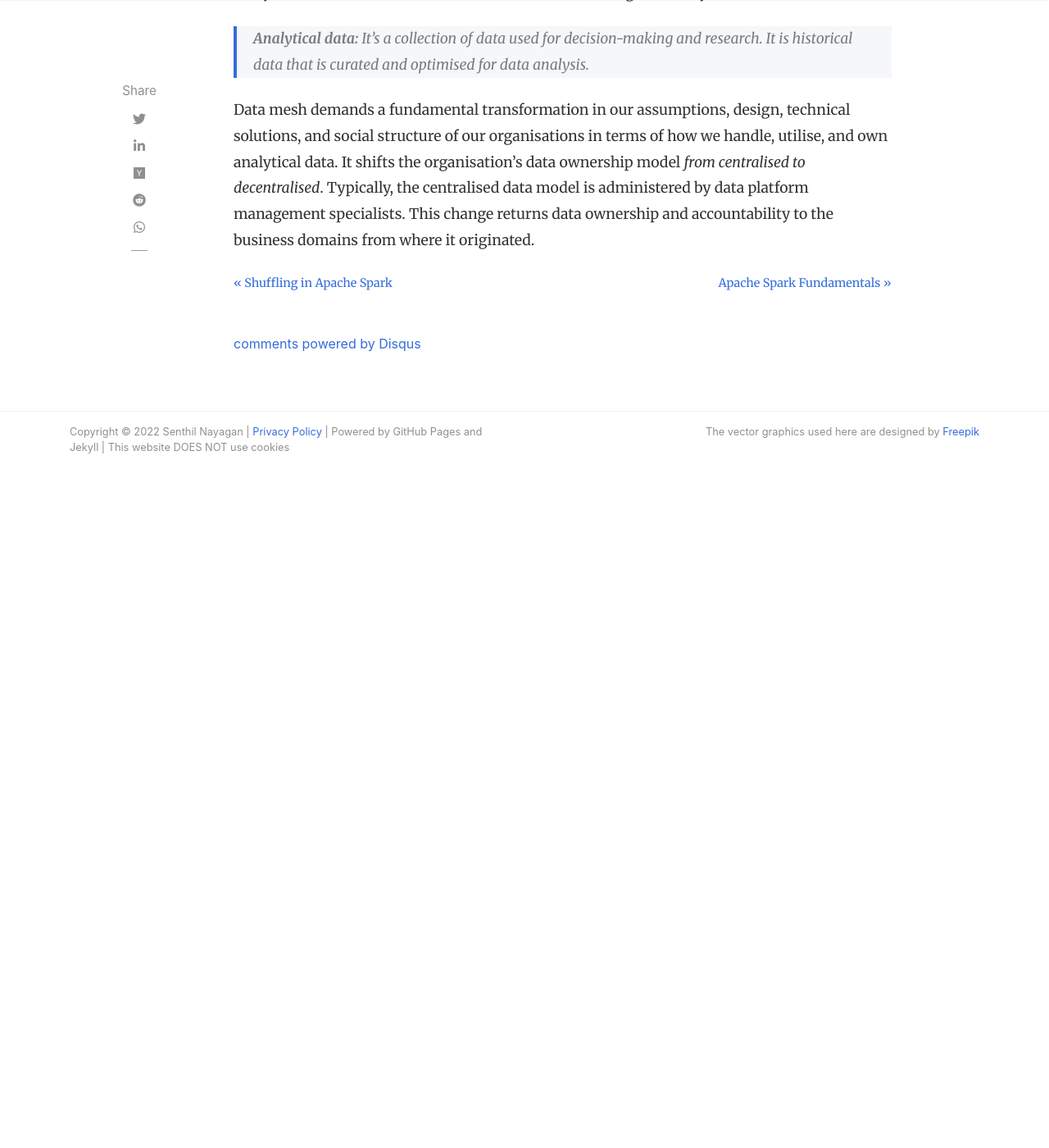
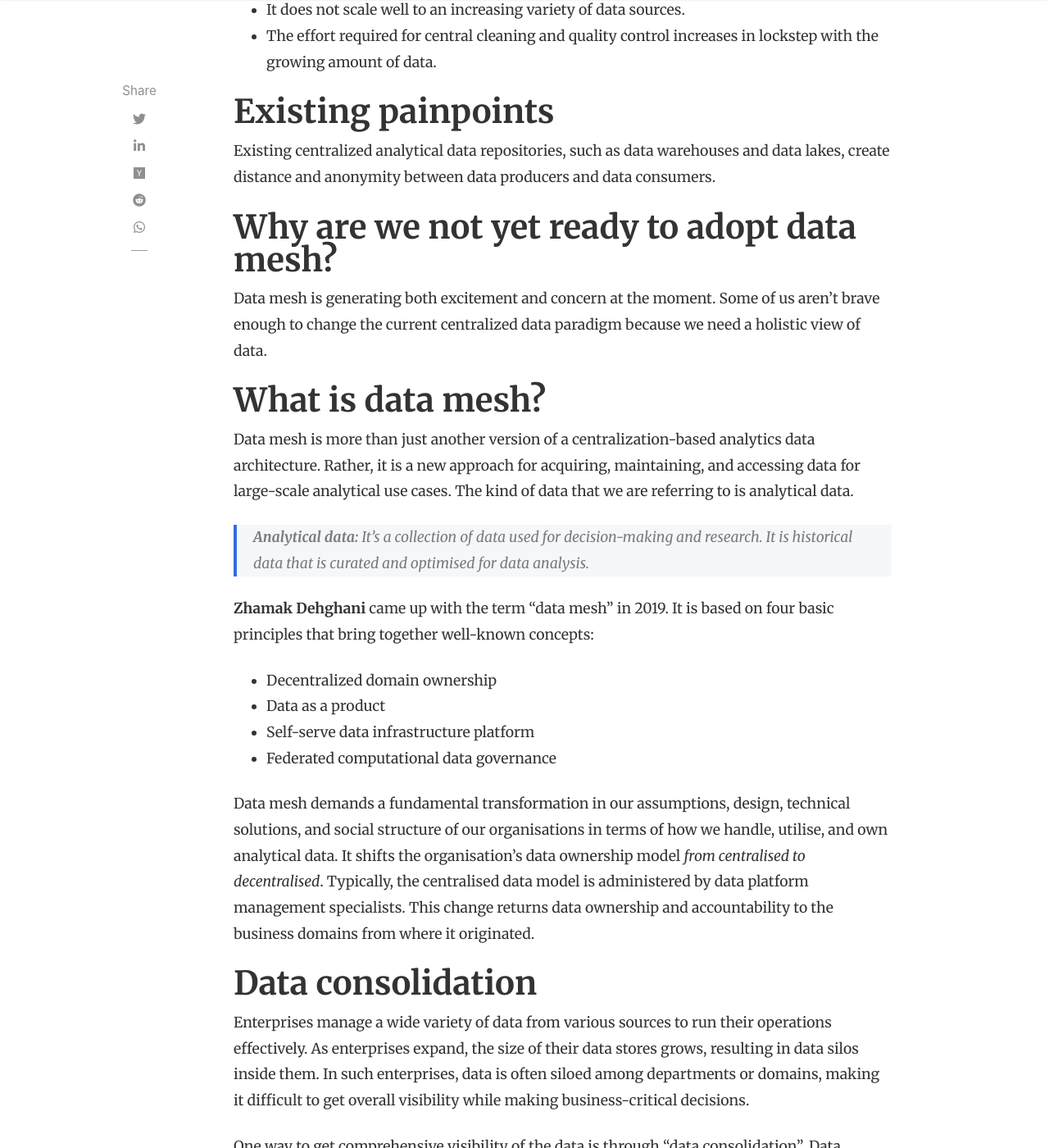
Before and after one commit to SenthilNayagan/senthilnayagan.github.io, a Jekyll site: the page built from _posts/data-management/data-engineering/concepts/2022-08-07-data-mesh.markdown, in a window 1280 px wide and 1400 px high, scrolled down 1167 px. Shown: the whole window at 82% size. Built offline with Jekyll 4.4.1, drawn with Linux system fonts in a browser that asks for light colours; nearby versions of some CDN libraries; comment, search, counter and statistics services are not loaded; before the commit the page ends 1797 px from its top, so only the background shows below that; some of the changed text lies outside the part shown.

Commit message:
Content updated

```diff
--- a/_posts/data-management/data-engineering/concepts/2022-08-07-data-mesh.markdown
+++ b/_posts/data-management/data-engineering/concepts/2022-08-07-data-mesh.markdown
@@ -12,8 +12,39 @@ featured: false
 hidden: true
 ---
 
-Data Mesh is a new approach for acquiring, maintaining, and accessing data for large-scale analytical use cases. The kind of data that we are referring to is analytical data.
+# Painpoints of the data warehouse
+
+- It does not scale well to an increasing variety of data sources.
+- The effort required for central cleaning and quality control increases in lockstep with the growing amount of data.
+
+# Existing painpoints
+
+Existing centralized analytical data repositories, such as data warehouses and data lakes, create distance and anonymity between data producers and data consumers.
+
+# Why are we not yet ready to adopt data mesh?
+
+Data mesh is generating both excitement and concern at the moment. Some of us aren't brave enough to change the current centralized data paradigm because we need a holistic view of data.
+
+# What is data mesh?
+
+Data mesh is more than just another version of a centralization-based analytics data architecture. Rather, it is a new approach for acquiring, maintaining, and accessing data for large-scale analytical use cases. The kind of data that we are referring to is analytical data.
 
 > **Analytical data:** It's a collection of data used for decision-making and research. It is historical data that is curated and optimised for data analysis.
 
+**Zhamak Dehghani** came up with the term "data mesh" in 2019. It is based on four basic principles that bring together well-known concepts:
+- Decentralized domain ownership
+- Data as a product
+- Self-serve data infrastructure platform
+- Federated computational data governance
+
 Data mesh demands a fundamental transformation in our assumptions, design, technical solutions, and social structure of our organisations in terms of how we handle, utilise, and own analytical data. It shifts the organisation's data ownership model *from centralised to decentralised*. Typically, the centralised data model is administered by data platform management specialists. This change returns data ownership and accountability to the business domains from where it originated.
+
+# Data consolidation
+
+Enterprises manage a wide variety of data from various sources to run their operations effectively. As enterprises expand, the size of their data stores grows, resulting in data silos inside them. In such enterprises, data is often siloed among departments or domains, making it difficult to get overall visibility while making business-critical decisions.
+
+One way to get comprehensive visibility of the data is through "data consolidation". Data consolidation is the act of gathering data from several systems and storing it in a single repository, where it may be utilized as the foundation for business analytics to derive strategic and operational insights. This method is most commonly associated with data warehousing. However, more modern variations on this concept include the data lake, which is best suited for storing unstructured data that presents itself more easily for analysis using AI and ML technologies. Unfortunately, the data consolidation approach is incapable of providing real-time insight into what is going on in the organization.
+
+# Data federation
+
+Data federation takes a different approach. Instead of bringing data from various sources together in one place, federation leaves an organization’s *data where it is* but *gives a unified view* of all through virtualization.
```
Also changed, not shown: other parts of _posts/data-management/data-engineering/concepts/2022-08-07-data-mesh.markdown (+1 -1 lines).
